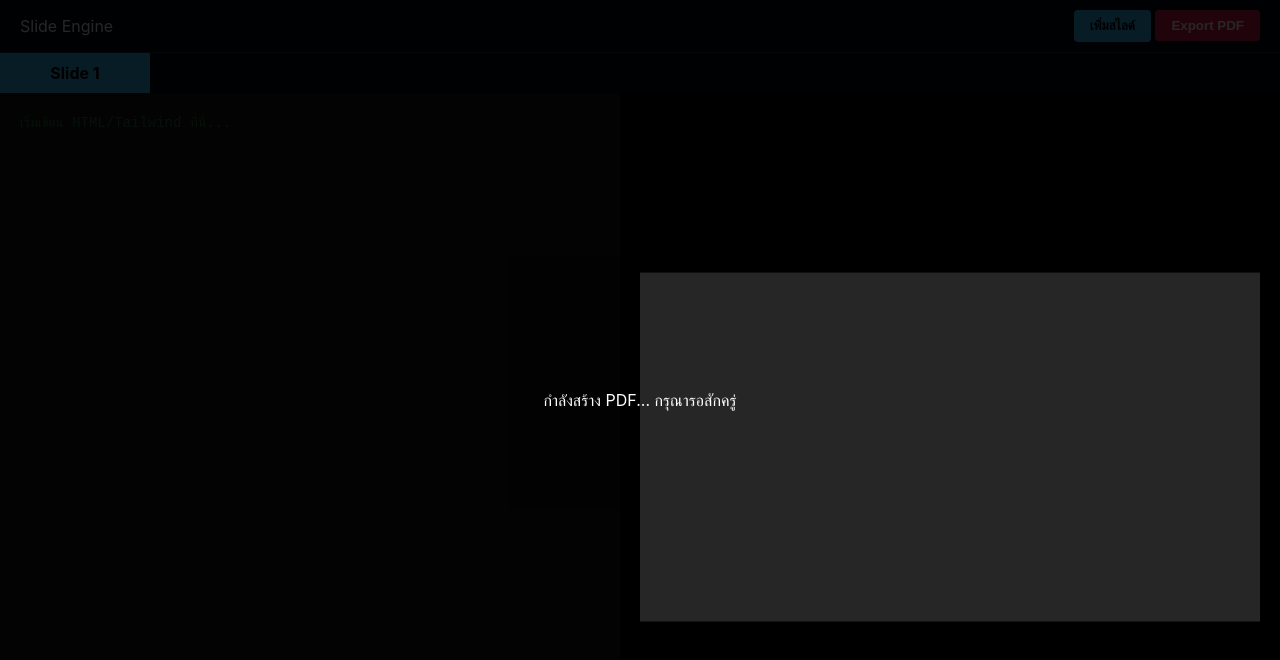
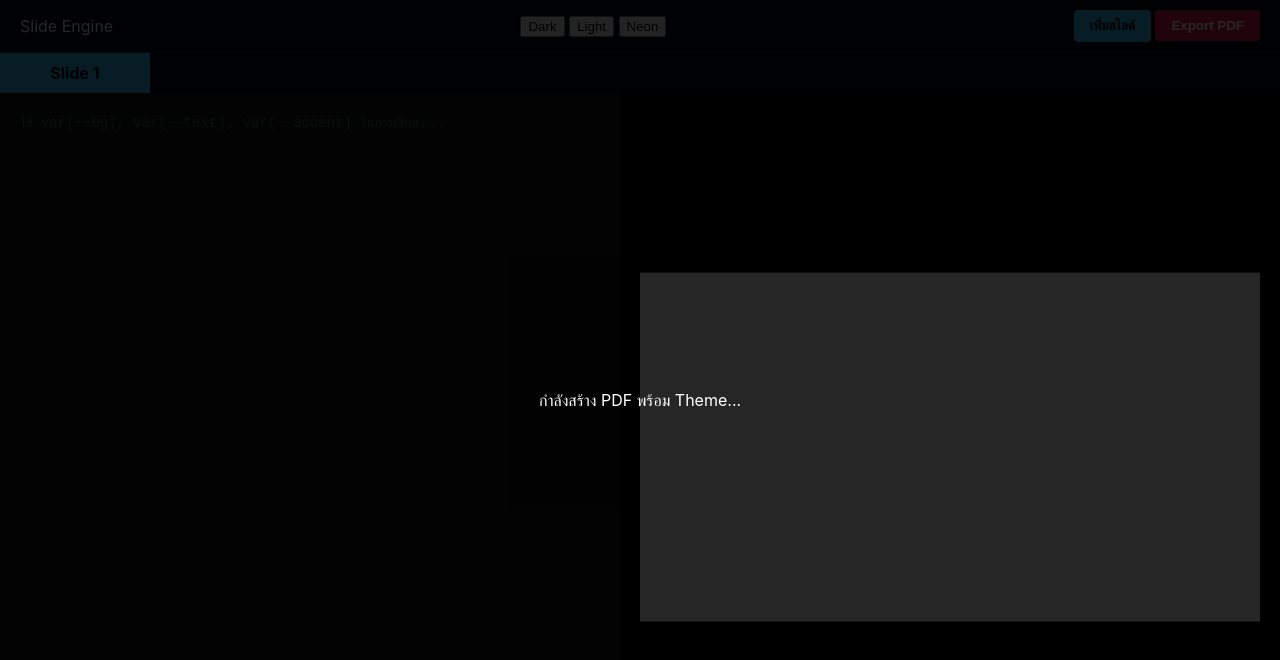
Before and after one commit to swiss97501-max/Swisshtml, a plain HTML site: page index.html in a window 1280 px wide. Both pictures are taken after a click on the button "Export PDF". Drawn offline with nearby package versions, Linux system fonts and the light colour scheme.

Commit message:
Update index.html

```diff
--- a/index.html
+++ b/index.html
@@ -3,14 +3,19 @@
 <head>
     <meta charset="UTF-8">
     <meta name="viewport" content="width=device-width, initial-scale=1.0">
-    <title>HTML Slide Engine v2</title>
+    <title>HTML Slide Engine v3 (Theme System)</title>
     <link rel="stylesheet" href="styles.css">
     <script src="https://cdnjs.cloudflare.com/ajax/libs/html2canvas/1.4.1/html2canvas.min.js"></script>
     <script src="https://cdnjs.cloudflare.com/ajax/libs/jspdf/2.5.1/jspdf.umd.min.js"></script>
 </head>
 <body>
     <header>
-        <div class="logo">Slide Engine</div>
+        <div class="logo">Slide Engine <span id="theme-indicator" style="font-size: 10px; opacity: 0.5;"></span></div>
+        <div class="theme-selector">
+            <button class="btn-theme" onclick="setTheme('dark')">Dark</button>
+            <button class="btn-theme" onclick="setTheme('light')">Light</button>
+            <button class="btn-theme" onclick="setTheme('neon')">Neon</button>
+        </div>
         <div class="actions">
             <button id="btn-add-slide" class="btn primary">เพิ่มสไลด์</button>
             <button id="btn-export-pdf" class="btn danger">Export PDF</button>
@@ -25,9 +30,8 @@
 
     <main class="workspace" id="workspace">
         <section class="pane editor-pane">
-            <textarea id="html-editor" spellcheck="false" placeholder="เริ่มเขียน HTML/Tailwind ที่นี่..."></textarea>
+            <textarea id="html-editor" spellcheck="false" placeholder="ใช้ var(--bg), var(--text), var(--accent) ในการเขียน..."></textarea>
         </section>
-
         <section class="pane preview-pane" id="preview-pane">
             <div class="iframe-wrapper" id="iframe-wrapper">
                 <iframe id="preview-frame"></iframe>
@@ -40,7 +44,7 @@
     </div>
 
     <div id="loading-overlay" class="hidden">
-        <div class="loader">กำลังสร้าง PDF... กรุณารอสักครู่</div>
+        <div class="loader">กำลังสร้าง PDF พร้อม Theme...</div>
     </div>
 
     <script src="script.js"></script>
```
